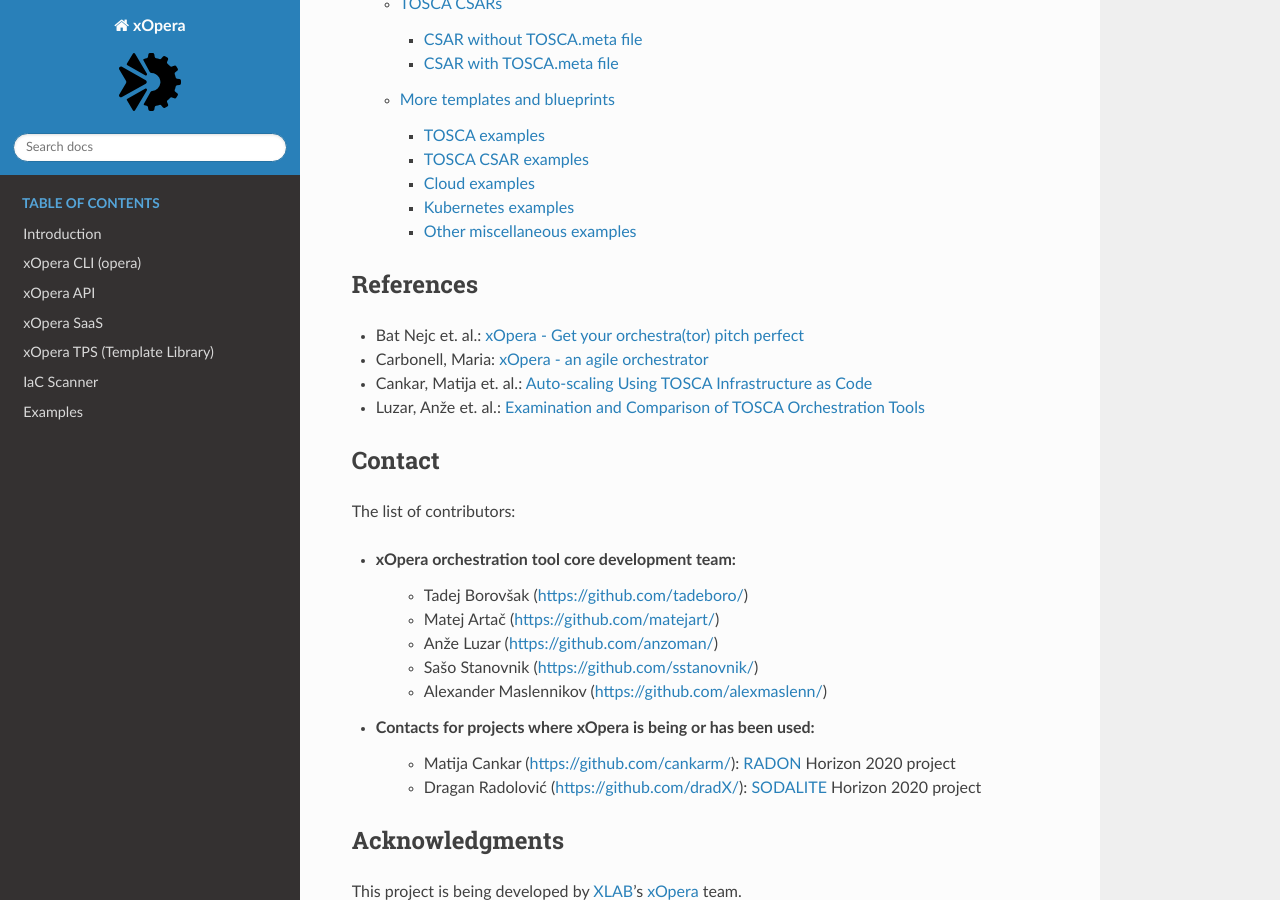
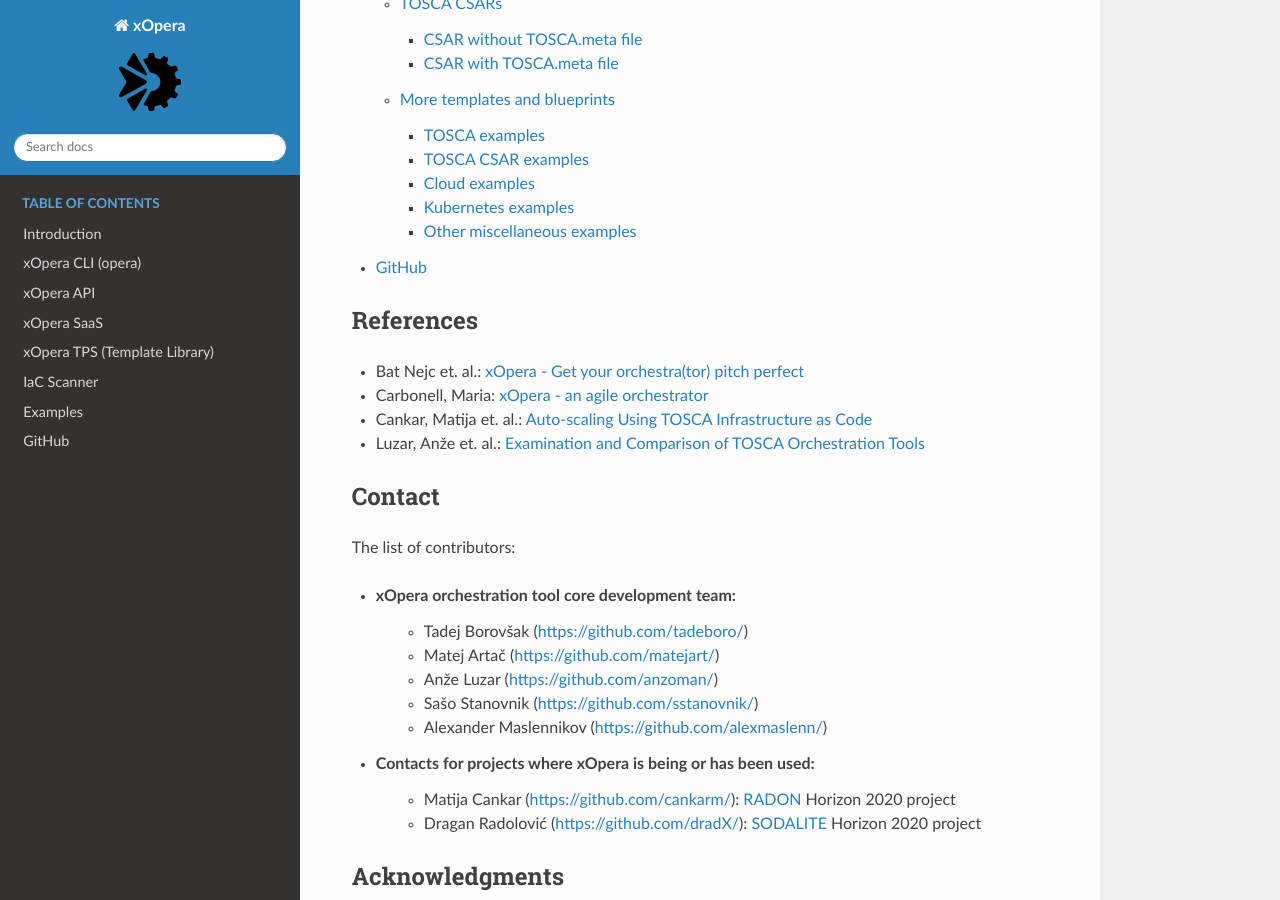
Before and after one commit to xlab-si/xopera-docs, a Sphinx documentation site: the page built from docs/index.rst, in a window 1280 px wide and 900 px high, scrolled down 2066 px. Built offline with Sphinx 7.4.7 and the Read the Docs theme 2.0.0, drawn with Linux system fonts in a browser that asks for light colours.

Commit message:
Update Sphinx toctree with GitHub link
Insert a link to the main xOpera repository.

```diff
--- a/docs/index.rst
+++ b/docs/index.rst
@@ -23,6 +23,7 @@
     tps
     scanner
     examples
+    GitHub <https://github.com/xlab-si/xopera-opera>
 
 ..
    Indices and tables
```
